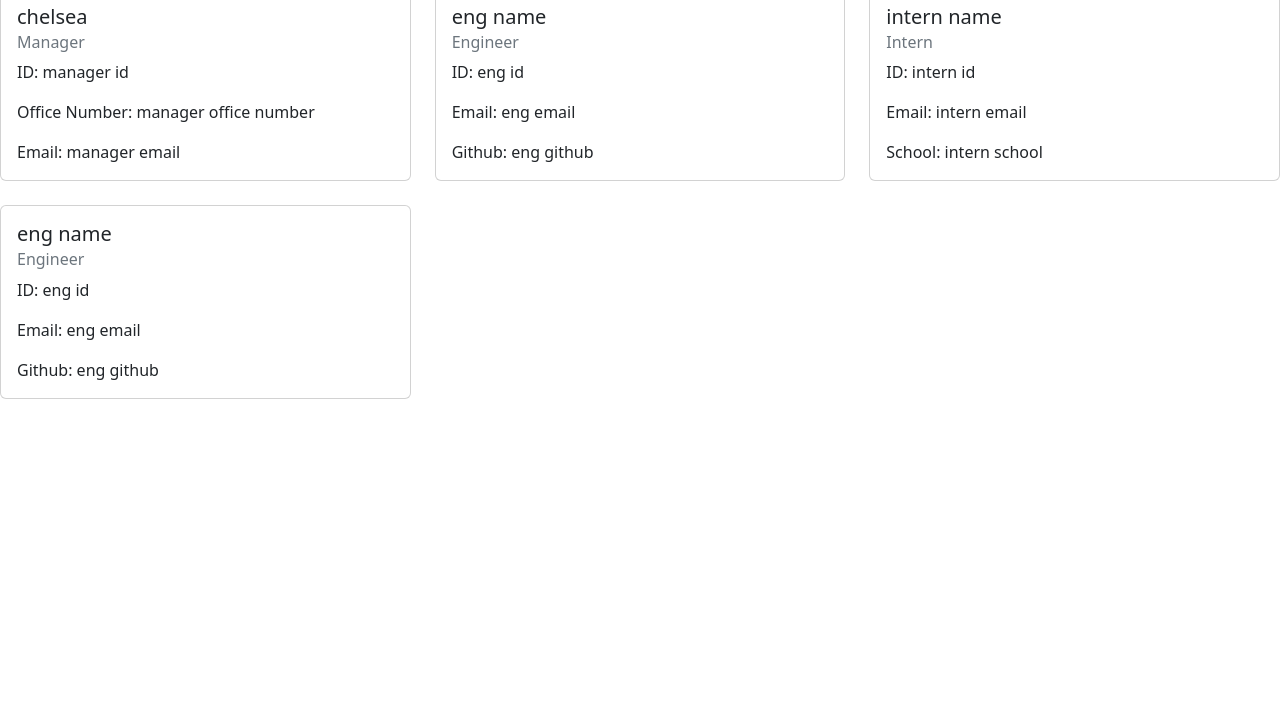
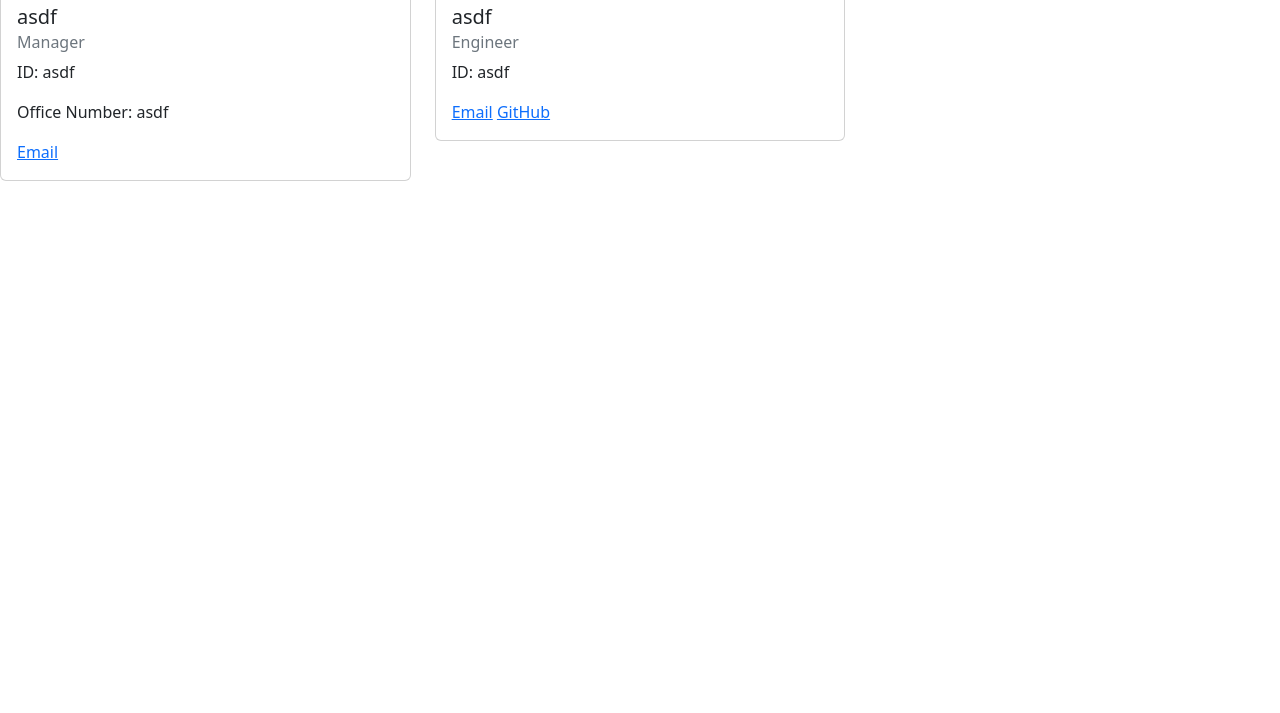
Before and after one commit to chelseaburnham/team-profile-generator, a website: page index.html in a window 1280 px wide. Shown: the part 87-800 px from the top of the page. Drawn offline with nearby package versions, Linux system fonts and the light colour scheme.

Commit message:
added a tags for github and email

```diff
--- a/index.html
+++ b/index.html
@@ -17,41 +17,21 @@
             <div class="col mb-4">
       <div class="card">
         <div class="card-body">
-          <h5 class="card-title">chelsea</h5>
+          <h5 class="card-title">asdf</h5>
           <h6 class="card-subtitle mb-2 text-muted">Manager</h6>
-          <p class="card-text">ID: manager id</p>
-          <p class="card-text">Office Number: manager office number</p>
-          <p class="card-text">Email: manager email</p>
+          <p class="card-text">ID: asdf</p>
+          <p class="card-text">Office Number: asdf</p>
+          <a href="chelseaburnham0@gmail.com">Email</a>
           </div>
           </div>
         </div><div class="col mb-4">
       <div class="card">
         <div class="card-body">
-          <h5 class="card-title">eng name</h5>
+          <h5 class="card-title">asdf</h5>
           <h6 class="card-subtitle mb-2 text-muted">Engineer</h6>
-          <p class="card-text">ID: eng id</p>
-          <p class="card-text">Email: eng email</p>
-          <p class="card-text">Github: eng github</p>
-          </div>
-          </div>
-        </div><div class="col mb-4">
-      <div class="card">
-        <div class="card-body">
-            <h5 class="card-title">intern name</h5>
-            <h6 class="card-subtitle mb-2 text-muted">Intern</h6>
-            <p class="card-text">ID: intern id</p>
-            <p class="card-text">Email: intern email</p>
-            <p class="card-text">School: intern school</p>
-            </div>
-            </div>
-          </div><div class="col mb-4">
-      <div class="card">
-        <div class="card-body">
-          <h5 class="card-title">eng name</h5>
-          <h6 class="card-subtitle mb-2 text-muted">Engineer</h6>
-          <p class="card-text">ID: eng id</p>
-          <p class="card-text">Email: eng email</p>
-          <p class="card-text">Github: eng github</p>
+          <p class="card-text">ID: asdf</p>
+          <a href="chelseaburnham0@gmail.com">Email</a>
+          <a href="github.com/chelseaburnham" target="_blank">GitHub</a>
           </div>
           </div>
         </div>
```
Also changed, not shown: src/generateHtml.js (+4 -4 lines), dist/practice.html.
